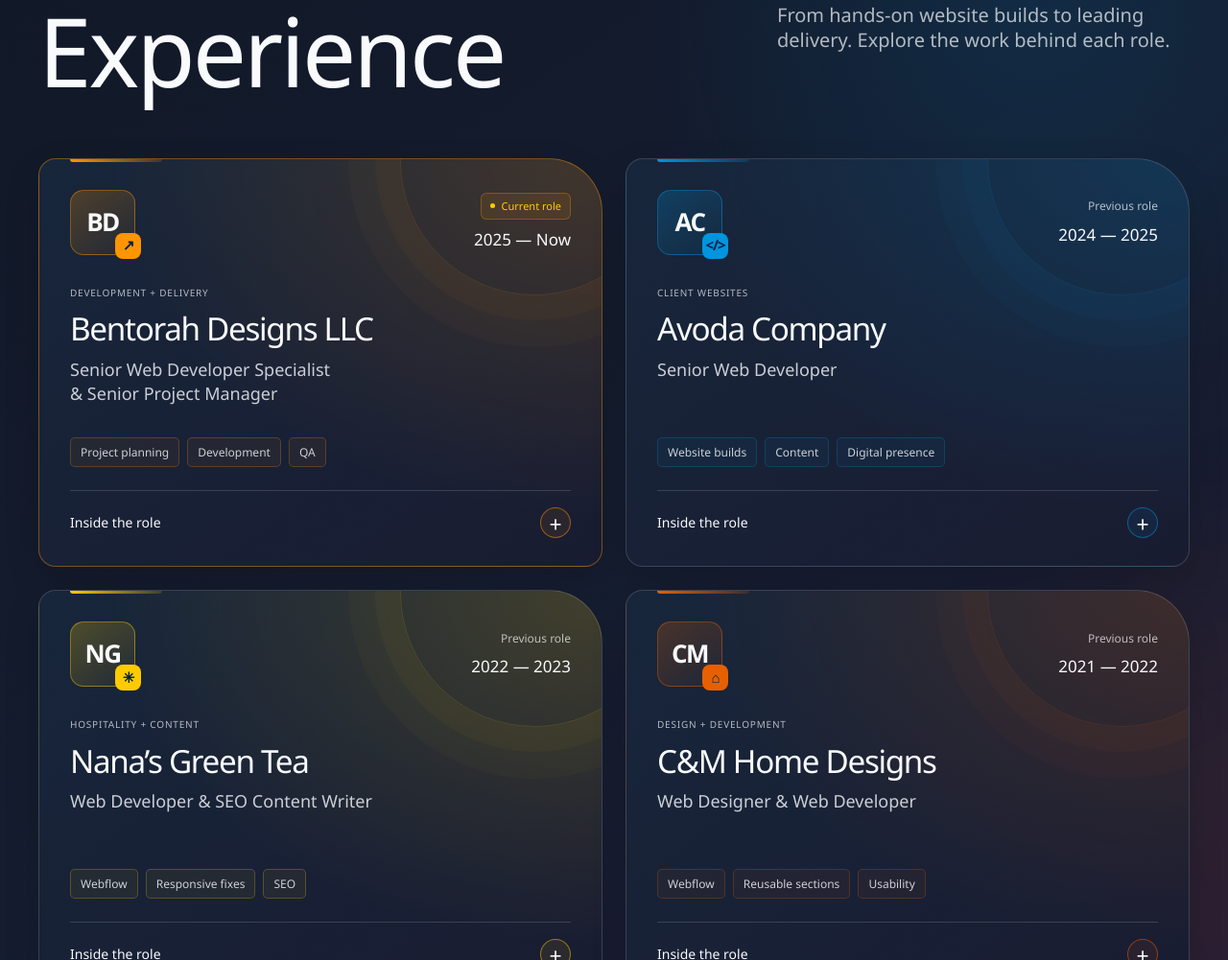
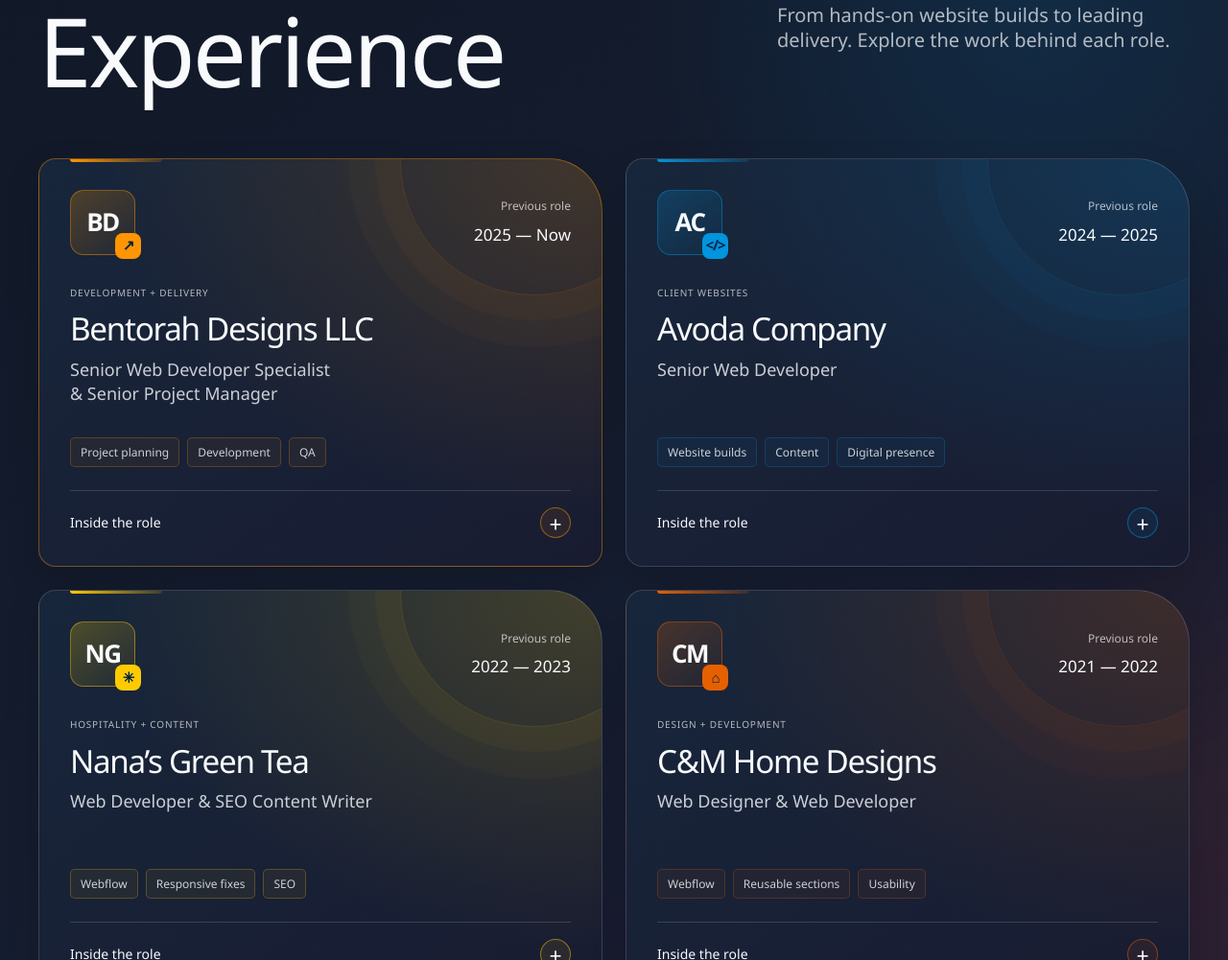
Before and after one commit to jaymarkggez/Jay-Mark-Tauto-an, a website built with Vite: page index.html in a window 1280 px wide. Shown: the part 4915-5916 px from the top of the page at 96% size. Built offline with nearby package versions, Linux system fonts and the light colour scheme; animation ran at ten frames a second; a web font is replaced by a local one.

Commit message:
Update index.html

```diff
--- a/index.html
+++ b/index.html
@@ -348,7 +348,7 @@
           <article class="experience-card experience-card-current" aria-labelledby="experience-bentorah" data-reveal>
             <div class="experience-card-top">
               <span class="experience-monogram" aria-hidden="true">BD<span>↗</span></span>
-              <div class="experience-period"><span class="experience-current"><i aria-hidden="true"></i>Current role</span><span>2025 — Now</span></div>
+              <div class="experience-period"><span class="experience-period-label"><i aria-hidden="true"></i>Previous role</span><span>2025 — Now</span></div>
             </div>
             <div class="experience-card-copy"><p class="experience-focus utility">Development + delivery</p><h3 id="experience-bentorah">Bentorah Designs LLC</h3><p class="experience-role">Senior Web Developer Specialist<br>&amp; Senior Project Manager</p></div>
             <ul class="experience-tags" aria-label="Areas of work"><li>Project planning</li><li>Development</li><li>QA</li></ul>
```
